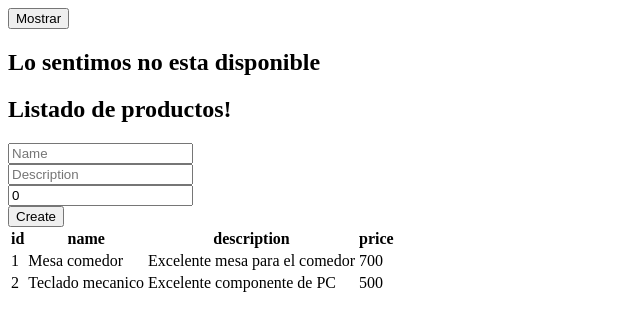
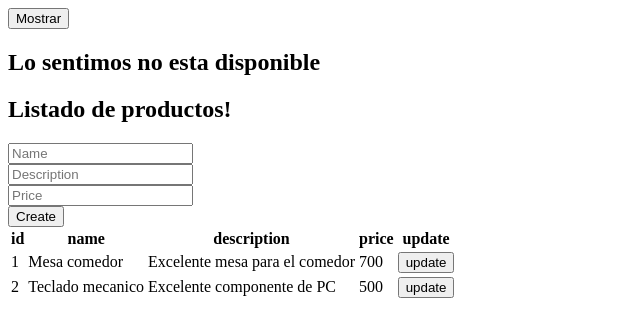
Before and after one commit to Vladim-i-r/angular-app, an Angular app: page / in a window 1280 px wide. Shown: the top 336 px of the page, without its empty margins (0-640 px from the left). Built offline with nearby package versions, Linux system fonts and the light colour scheme.

Commit message:
Add Updating Form

```diff
--- a/src/app/products/components/form/form.component.ts
+++ b/src/app/products/components/form/form.component.ts
@@ -1,4 +1,4 @@
-import { Component, EventEmitter, Output } from '@angular/core';
+import { Component, EventEmitter, Input, Output } from '@angular/core';
 import { Product } from '../../models/product';
 import { FormsModule } from '@angular/forms';
 
@@ -12,7 +12,7 @@ import { FormsModule } from '@angular/forms';
 export class FormComponent {
 
   // product: Product= new Product();
-  product: Product = {
+  @Input() product: Product = {
     id: 0,
     name: '',
     description: '',
--- a/src/app/products/components/product.component.html
+++ b/src/app/products/components/product.component.html
@@ -1,6 +1,7 @@
 <h2>Listado de productos!</h2>
 
-<product-form (newProductEvent)="addProduct($event)"></product-form>
+<!--Aqui estamos en el componente hijo donde el hijo requiere de inyeccion de info del padre, por lo que se agrega el @Input en la instancia de product del form-hijo-->
+<product-form (newProductEvent)="addProduct($event)" [product] = "productSelected"></product-form>
 
 @if (products.length > 0) {
     <table>
@@ -10,6 +11,7 @@
                 <th>name</th>
                 <th>description</th>
                 <th>price</th>
+                <th>update</th>
             </tr>
         </thead>
         <tbody>
@@ -19,6 +21,7 @@
                     <td>{{product.name}}</td>
                     <td>{{product.description}}</td>
                     <td>{{product.price}}</td>
+                    <td><button (click)="onUpdateProduct(product)">update</button></td>
                 </tr>
             }
         </tbody>
--- a/src/app/products/components/product.component.ts
+++ b/src/app/products/components/product.component.ts
@@ -16,6 +16,8 @@ export class ProductComponent implements OnInit{
 
   products: Product[] = [];
 
+  productSelected: Product =  new Product;
+
   constructor(private service: ProductService) {
   }
 
@@ -30,4 +32,8 @@ export class ProductComponent implements OnInit{
     this.products.push(product);                          //? Forma MUTABLE
     //this.products = [... this.products, {...product}];    //? Forma INMUTABLE EN ANGULAR DA LO MISMO EN REACT NO
   }
+
+  onUpdateProduct(productRow: Product) {
+    this.productSelected = productRow;
+  }
 }
```
